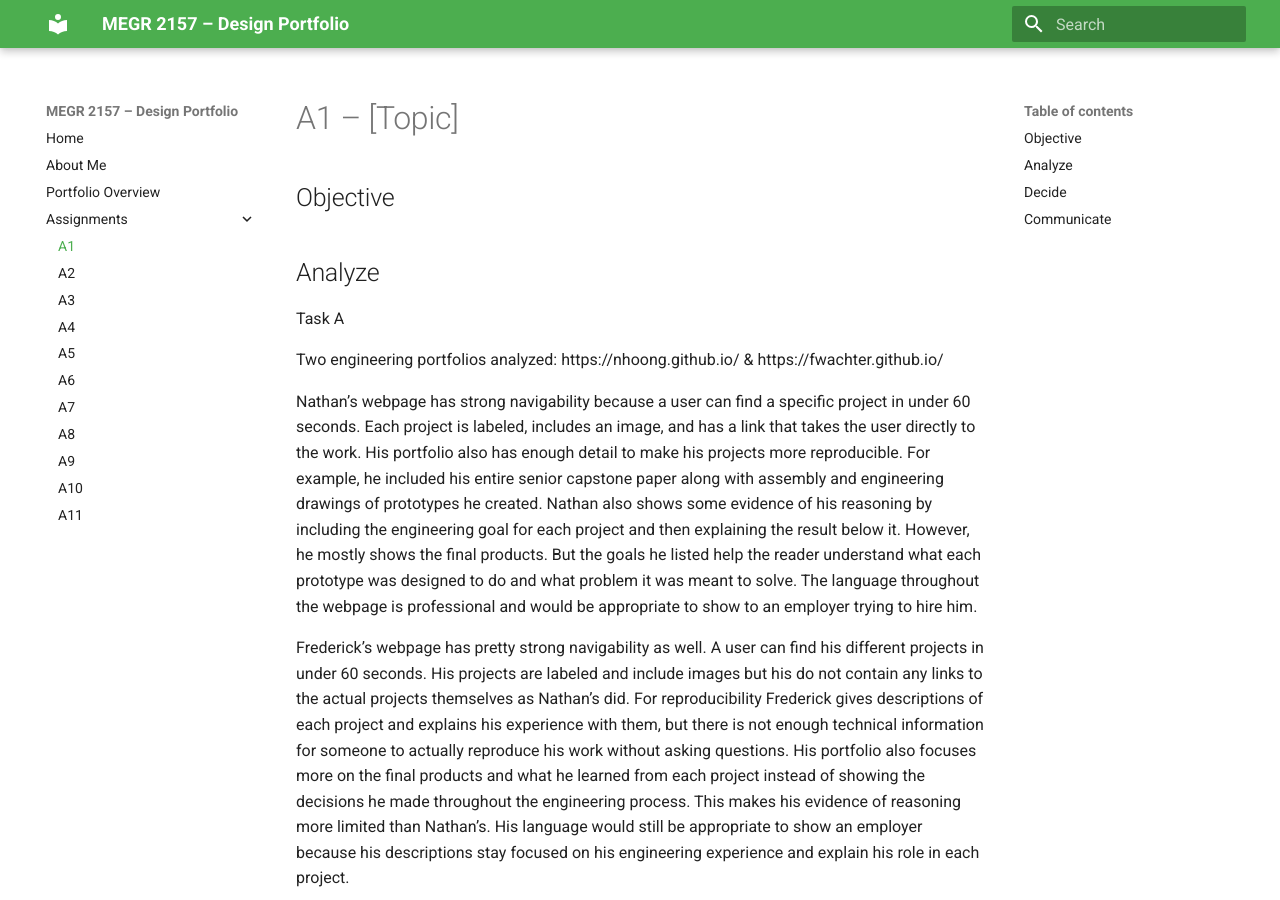
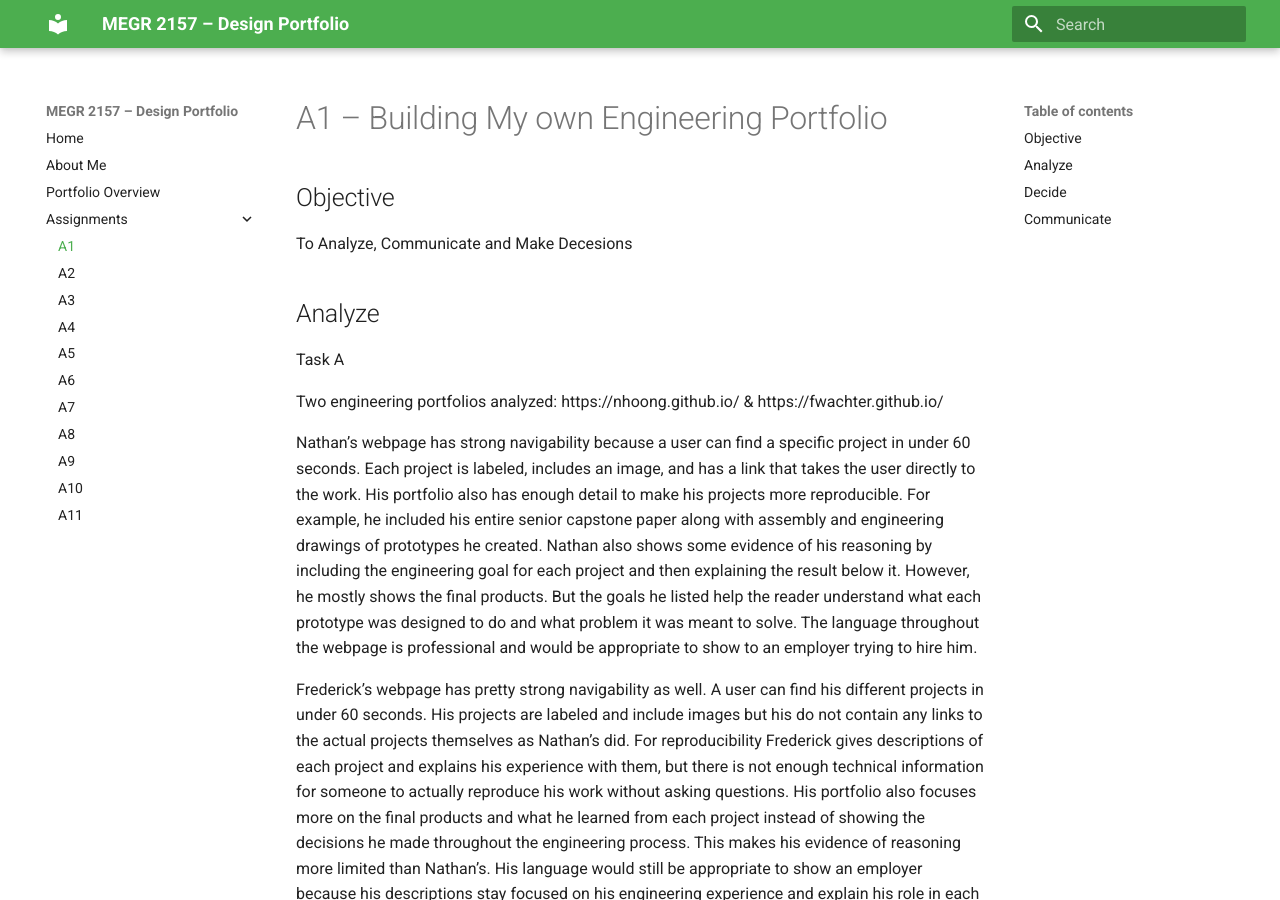
Before and after one commit to alinahsarratt/megr2157-portfolio, an MkDocs documentation site: the page built from docs/assignments/A01/index.md, in a window 1280 px wide and 900 px high. Built offline with MkDocs 1.6.1 and Material for MkDocs 9.7.7, drawn with Linux system fonts in a browser that asks for light colours.

Commit message:
Revise title and objective for A1 assignment
Updated assignment title and objective.

```diff
--- a/docs/assignments/A01/index.md
+++ b/docs/assignments/A01/index.md
@@ -1,7 +1,8 @@
-# A1 – [Topic]
+# A1 – Building My own Engineering Portfolio
 
 ## Objective
 
+To Analyze, Communicate and Make Decesions
 
 ## Analyze
 
```
